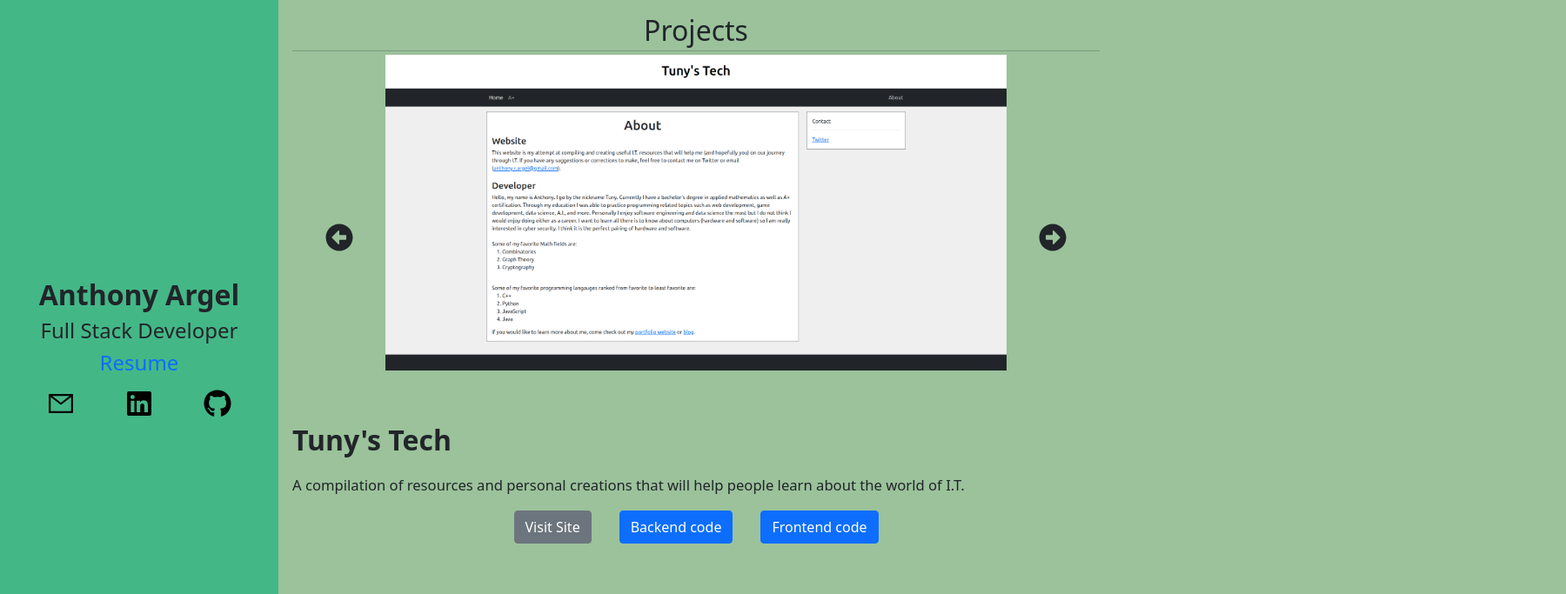
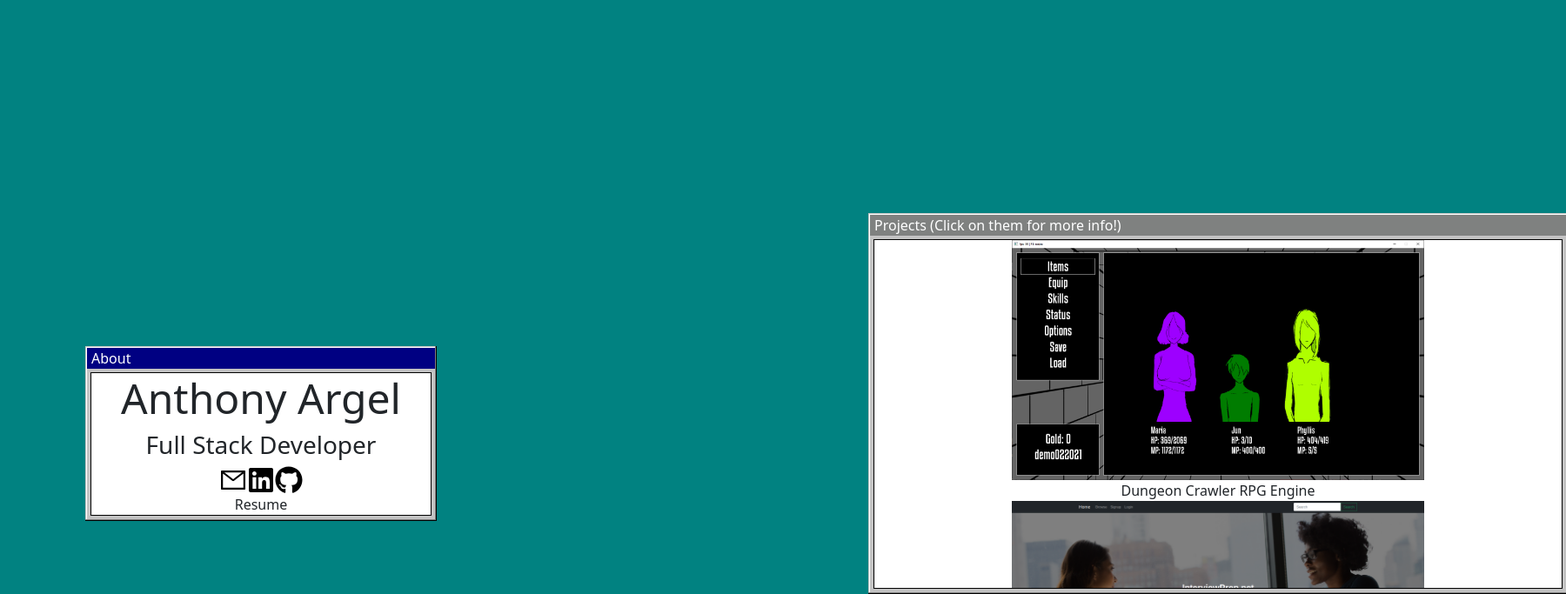
Before and after one commit to anthony-argel/anthony-argel.github.io, a React (Create React App) app: page / in a window 1280 px wide. Shown: the top 683 px of the page at 87% size, 1800 px wide, since content can reach past the window. Built offline with nearby package versions, Linux system fonts and the light colour scheme.

Commit message:
first attempt at OS design. Have draggable windows.

```diff
--- a/src/App.js
+++ b/src/App.js
@@ -1,8 +1,7 @@
 import Home from './components/home';
-
 function App() {
   return (
-    <div className="App">
+    <div className="App ">
         <Home/>
     </div>
   );
--- a/src/assets/styles.css
+++ b/src/assets/styles.css
@@ -1,104 +1,38 @@
 body {
-    background-color: rgb(155, 194, 155);
+    background-color: #018281;
+    max-height: 100vh;
+    max-width: 100vw;
+    overflow: hidden;
 }
 
-.information {
-    background-color:rgb(68, 183, 135);
-    text-align: center;
-    padding: 2vw;
+p {
+    margin-bottom: 0px;
 }
 
-.projects {
-    padding: 2vw;
-}
-
-ul {
-    text-align: left;
-    list-style-type: none;
-}
-
-.project-img {
-    height:auto;
-    max-height: 100%;
-    width: 100%;
+img {
     max-width: 100%;
 }
 
-.grid-container {
-    display: grid;
-    grid-template-columns: 1fr 1fr 1fr 1fr;
-    grid-template-rows: .1fr 1fr .5fr;
+.win-button {
+    padding: .6rem;
+    text-decoration: none;
+    color: #000000;
 }
 
-.item-1 {
-    grid-column: 1/5;
-    grid-row: 2/3;
+.win-button:hover {
+    color:white;
 }
 
-.item-2 {
-    grid-column: 2/3;
-    grid-row: 1/2;
+.win-border {
+    box-shadow:
+    1px 0 #828282,
+    0 1px #828282, 1px 1px #828282,
+    2px 0 #000000,
+    0 2px #000000, 2px 2px #000000, /*end of bottom/right border*/
+    -1px 0 #FFF,
+    0 -1px #FFF, -1px -1px #FFF,
+    -2px 0 #c3c3c3,
+    0 -2px #c3c3c3, -2px -2px #c3c3c3,
+    1px -2px #828282, -2px 1px #828282,
+    -2px 2px #000, 2px -2px #000;
 }
-
-.item-3 {
-    grid-column: 3/4;
-    grid-row: 1/2;
-}
-
-.item-4 {
-    grid-column: 1/5;
-    grid-row: 3/4;
-}
-
-
-@media screen and (min-width: 992px) {
-    .information {
-        background-color:rgb(68, 183, 135);
-        text-align: center;
-        height: 100vh;
-        max-height: 100vh;
-        padding: 2vw;
-    }
-
-    .projects {
-        height: 100vh;
-        max-height: 100vh;
-    }
-
-    .project-img {
-        height:auto;
-        max-height: 100%;
-        width: 100%;
-    }
-
-    .grid-container {
-        grid-template-columns: .3fr 1fr 1fr .3fr;
-        grid-template-rows: 1fr .53fr;
-        min-height: 80vh;
-        max-height: 80vh;
-    }
-
-    .item-1 {
-        grid-column: 2/4;
-        grid-row: 1/2;
-    }
-
-    .item-2 {
-        grid-column: 1/2;
-        grid-row: 1/2;
-    }
-
-    .item-3 {
-        grid-column: 4/5;
-        grid-row: 1/2;
-    }
-
-    .item-4 {
-        grid-column: 1/5;
-        grid-row:2/3;
-    }
-}
-
-a {
-    min-width: 2vw;
-}
--- /dev/null
+++ b/src/assets/window.css
@@ -0,0 +1,32 @@
+.window{
+    position:relative;
+    top:100px;
+    left:100px;
+    display: flex;
+    flex-direction: column;
+    background-color: #c3c3c3;
+    user-select: none;
+}
+
+.menu-bar {
+    background-color: #000082;
+}
+
+.menu-bar p {
+    color: #FFF;
+    padding-left: 5px;
+    margin-bottom: 0px;
+}
+
+.display {
+    width: 100%;
+    height: 100%;
+    padding: 5px;
+}
+
+.display .main-panel {
+    background-color: #ffffff;
+    max-height: 400px;
+    overflow-y: scroll;
+    outline: 1px solid black;
+}
--- /dev/null
+++ b/src/components/about.js
@@ -0,0 +1,17 @@
+import {FaGithub, FaLinkedin} from 'react-icons/fa';
+import {AiOutlineMail} from 'react-icons/ai';
+
+function About(props) {
+    return (
+        <div className='text-center main-panel'>
+            <h1 style={{'fontSize':'max(1.6vw, 6vh)'}}>Anthony Argel</h1>
+            <h3>Full Stack Developer</h3>
+            <a href='mailto:anthony.r.argel@gmail.com'><AiOutlineMail color='black' size='max(1.7vw, 4vh)'/></a>
+            <a href='https://www.linkedin.com/in/anthony-argel-24735116a/'><FaLinkedin color='black' size='max(1.7vw, 4vh)'/></a>
+            <a href='https://github.com/anthony-argel'><FaGithub color='black' size='max(1.7vw, 4vh)'/></a>
+            <p className='text-center'>Resume</p>
+        </div>
+    )
+}
+
+export default About;
--- a/src/components/home.js
+++ b/src/components/home.js
@@ -1,20 +1,38 @@
-import React, { useState } from 'react';
+import React, { useEffect, useState } from 'react';
 import resume from '../assets/Resume.pdf';
 import blogimg from '../assets/images/blog.png';
 import asmrdbimg from '../assets/images/asmrdb.png';
 import inteviewprepimg from '../assets/images/interviewprep.png';
-import tunystechimg from '../assets/images/tunystech.png'
-import {FaGithub, FaLinkedin, FaArrowAltCircleLeft, FaArrowAltCircleRight} from 'react-icons/fa';
-import {AiOutlineMail} from 'react-icons/ai';
+import rpgimg from '../assets/images/rpgengine.png'
+import Window from './window';
+import About from './about';
+import Projects from './projects';
+import TaskBar from './taskbar';
+import Info from './info';
 function Home(props) {
+    const [activeWindow, setActiveWindow] = useState(0);
+    const [selectedProject, setSelectedProject] = useState(-1);
+    const [leftPos, setLeftPos] = useState(0);
+    const [topPos, setTopPos] = useState(0);
+    const [xOffset, setXOffset] = useState(0);
+    const [yOffset, setYOffset] = useState(0);
+    const [dragging, setDragging] = useState(false);
+    const [winPositions, setWinPositions] = useState([[100,400], [1000,50], [2,2]])
+
+    function openProjectInfo(title) {
+        for(let i = 0; i < projects.length; i++) {
+            if(title === projects[i].title) {
+                setSelectedProject(i);
+            }
+        }
+    }
+
     const projects = [
         {
-            title: "Tuny's Tech",
-            description: "A compilation of resources and personal creations that will help people learn about the world of I.T.",
-            img: tunystechimg,
-            url: 'https://www.tunystech.com',
-            backend: "https://github.com/anthony-argel/tunystech-api",
-            frontend: "https://github.com/anthony-argel/tunystech-frontend"
+            title:'Dungeon Crawler RPG Engine',
+            description: 'A video game engine made in C++.',
+            img: rpgimg,
+            url: 'https://www.youtube.com/watch?v=RFxn00Do2zo'
         },
         {
             title: "InterviewPrep.net",
@@ -55,55 +73,52 @@
         setCurrentProjectInd(nextNumber);
     }
 
+    function changePos(e) {
+        e.preventDefault();
+        setLeftPos(e.pageX + xOffset);
+        setTopPos(e.pageY + yOffset);
+    }
+
+    function toggleDragging(e, mouseIsDown, oldLeftPos, oldTopPos, clickedId) {
+        if(mouseIsDown === true && dragging === false) {
+            setDragging(true);
+            setActiveWindow(clickedId);
+            setXOffset(oldLeftPos - e.pageX);
+            setYOffset(oldTopPos - e.pageY);
+            setLeftPos(e.pageX + (oldLeftPos - e.pageX));
+            setTopPos(e.pageY + (oldTopPos - e.pageY));
+        }
+        else if(mouseIsDown === false && dragging === true) {
+            setDragging(false);
+            const newPos = [...winPositions];
+            newPos[activeWindow] = [leftPos, topPos];
+            setWinPositions(newPos);
+            setXOffset(0);
+            setYOffset(0);
+        }
+    }
+
     return (
-    <div className='container-fluid'>
-        <div className='row'>
-            <div className='col-12 col-lg-3 information d-flex flex-column justify-content-center'>
-                <div>
-                    <h1 className='fw-bold' style={{fontSize:'max(2.4vw, 4vh)'}}>Anthony Argel</h1>
-                    <h4 style={{fontSize:'max(1.2vw, 3vh)'}}>Full Stack Developer</h4>
-                    <a href={resume} download className='h2' style={{textDecoration:'none', fontSize:'max(1.2vw, 3vh)'}}>Resume</a><br/>
-                    <div className='d-flex justify-content-around mt-3'>
-                    <a href='mailto:anthony.r.argel@gmail.com'><AiOutlineMail color='black' size='max(1.7vw, 4vh)'/></a>
-                    <a href='https://www.linkedin.com/in/anthony-argel-24735116a/'><FaLinkedin color='black' size='max(1.7vw, 4vh)'/></a>
-                    <a href='https://github.com/anthony-argel'><FaGithub color='black' size='max(1.7vw, 4vh)'/></a>
-                    </div>
-                </div>
-            </div>
+    <div onMouseMove={e => {changePos(e)}} onMouseUp={e => {toggleDragging(e, false)}}>
+        <div>
+            <Window title='About' toggleDragging={toggleDragging} activeWindow={activeWindow} setActiveWindow={setActiveWindow} setXOffset={setXOffset}
+            setYOffset={setYOffset}
+            top={activeWindow === 0 && dragging ? topPos : winPositions[0][1]} left={activeWindow === 0 && dragging ? leftPos : winPositions[0][0]}
+            width='400px' winID={0}
+            windowContent={<About></About>}></Window>
 
+            <Window title='Projects (Click on them for more info!)' toggleDragging={toggleDragging} activeWindow={activeWindow} setXOffset={setXOffset}
+            setYOffset={setYOffset} setActiveWindow={setActiveWindow} winID={1}
+            top={activeWindow === 1 && dragging ? topPos : winPositions[1][1]} left={activeWindow === 1 && dragging ? leftPos : winPositions[1][0]}
+            width='800px'  windowContent={<Projects openProjectInfo={openProjectInfo} projects={projects}></Projects>}></Window>
 
-
-
-            <div className='col-12 col-lg-9 p-3 projects'>
-                    <h3 className='text-center mb-0' style={{fontSize:'max(2.5vw, 4vh)'}}>Projects</h3>
-                    <hr style={{marginBottom:'min(10px, .5vh)', marginTop:'min(100px, .5vh)'}}/>
-                <div className='grid-container'>
-
-                <div className='grid-item item-1'>
-                    <img src={projects[currentProjectInd].img} className='project-img d-block mx-auto' alt=''/>
-                </div>
-
-                <div className='grid-item item-2 mx-auto my-auto'>
-                <FaArrowAltCircleLeft cursor='pointer' size='max(1.7vw, 4vh)' onClick={() => nextProject(-1)}/>
-                </div>
-
-                <div className='grid-item item-3 mx-auto my-auto'>
-                <FaArrowAltCircleRight cursor='pointer' size='max(1.7vw, 4vh)' onClick={() => nextProject(1)}/>
-                </div>
-
-
-                <div className='grid-item item-4'>
-                    <p className='fw-bold' style={{fontSize:'max(1.3vw, 4vh)'}}>{projects[currentProjectInd].title}</p>
-                    <p style={{fontSize:'max(1.3vw, 2vh)'}}>{projects[currentProjectInd].description}</p>
-                    <div className='d-flex justify-content-center'>
-                        <a href={projects[currentProjectInd].url}  style={{fontSize:'max(1vw, 2vh)'}} target='_blank' rel='noopener noreferrer' className='btn btn-secondary mx-3'>Visit Site</a>
-                        <a href={projects[currentProjectInd].backend}  style={{fontSize:'max(1vw, 2vh)'}} target='_blank' rel='noopener noreferrer'  className='btn btn-primary mx-3'>Backend code</a>
-                        <a href={projects[currentProjectInd].frontend}  style={{fontSize:'max(1vw, 2vh)'}} target='_blank' rel='noopener noreferrer'  className='btn btn-primary mx-3'>Frontend code</a>
-                    </div>
-                </div>
-            </div>
-            </div>
-
+            {selectedProject !== -1 ?
+            <Window title={projects[selectedProject].title} toggleDragging={toggleDragging} activeWindow={activeWindow} setXOffset={setXOffset}
+            setYOffset={setYOffset} setActiveWindow={setActiveWindow}
+            top={activeWindow === 2 && dragging ? topPos : winPositions[2][1]} left={activeWindow === 2  && dragging? leftPos : winPositions[2][0]}
+            width='500px' windID={2} windowContent={<Info project={projects[selectedProject]}></Info>}></Window>
+            : null}
+            <TaskBar></TaskBar>
         </div>
     </div>)
 }
--- /dev/null
+++ b/src/components/info.js
@@ -0,0 +1,21 @@
+function Info(props) {
+    return (
+        <div>
+            <div className='p-2 main-panel'>
+                <img style={{width:'100%'}} src={props.project.img} alt='project thumbnail'></img>
+                <p>Description: {props.project.description}</p>
+            </div>
+            <div className='d-flex justify-content-around p-2'>
+                <a href={props.project.url} className='win-button win-border' target='_blank' rel='noreferrer noopener'>Demonstration</a>
+                {typeof props.project.frontend !== 'undefined' ?
+                <a href={props.project.frontend} className='win-button win-border' target='_blank' rel='noreferrer noopener'>Frontend Code</a>
+                :null}
+                {typeof props.project.backend !== 'undefined' ?
+                <a href={props.project.backend} className='win-button win-border' target='_blank' rel='noreferrer noopener'>Backend Code</a>
+                :null}
+            </div>
+        </div>
+    )
+}
+
+export default Info;
--- /dev/null
+++ b/src/components/projects.js
@@ -0,0 +1,19 @@
+function Projects(props) {
+    return (
+        <div className='main-panel'>
+            {typeof props.projects !== 'undefined' ?
+            props.projects.map((value, index) => {
+                return (
+                    <div className='d-flex flex-column justify-content-center align-items-center' key={index}>
+                        <img src={value.img} style={{width:'60%'}} alt='Project thumbnail' onClick={() => props.openProjectInfo(value.title)}></img>
+                        <p>{value.title}</p>
+                    </div>
+                )
+            })
+            :
+            null}
+        </div>
+    )
+}
+
+export default Projects;
--- /dev/null
+++ b/src/components/taskbar.js
@@ -0,0 +1,8 @@
+function TaskBar(props) {
+    return (
+        <div className='' style={{backgroundColor:'#c3c3c3', width:'100vw'}}>
+        </div>
+    )
+}
+
+export default TaskBar;
--- /dev/null
+++ b/src/components/window.js
@@ -0,0 +1,26 @@
+import { useState } from 'react';
+import '../assets/window.css'
+
+function Window(props) {
+    const leftPos = props.left;
+    const topPos = props.top;
+
+
+
+
+    return (
+        <div className='window win-border' style={{'top':topPos, 'left':leftPos, width:props.width, zIndex: props.activeWindow === props.winID ? '1000' : 'auto'}}
+        onClick={e => props.setActiveWindow(props.winID)}>
+            <div className='menu-bar' style={{backgroundColor: props.activeWindow === props.winID ? '#000082' : '#7f8180'}}
+            onMouseDown={e => {props.toggleDragging(e, true, leftPos, topPos, props.winID)}} onMouseUp={e => {props.toggleDragging(e, false)}}
+            >
+                <p>{props.title}</p>
+            </div>
+            <div className='display'>
+                {props.windowContent}
+            </div>
+        </div>
+    )
+}
+
+export default Window;
```
Also changed, not shown: src/assets/images/rpgengine.png (added), src/assets/images/tunystech.png (deleted).
